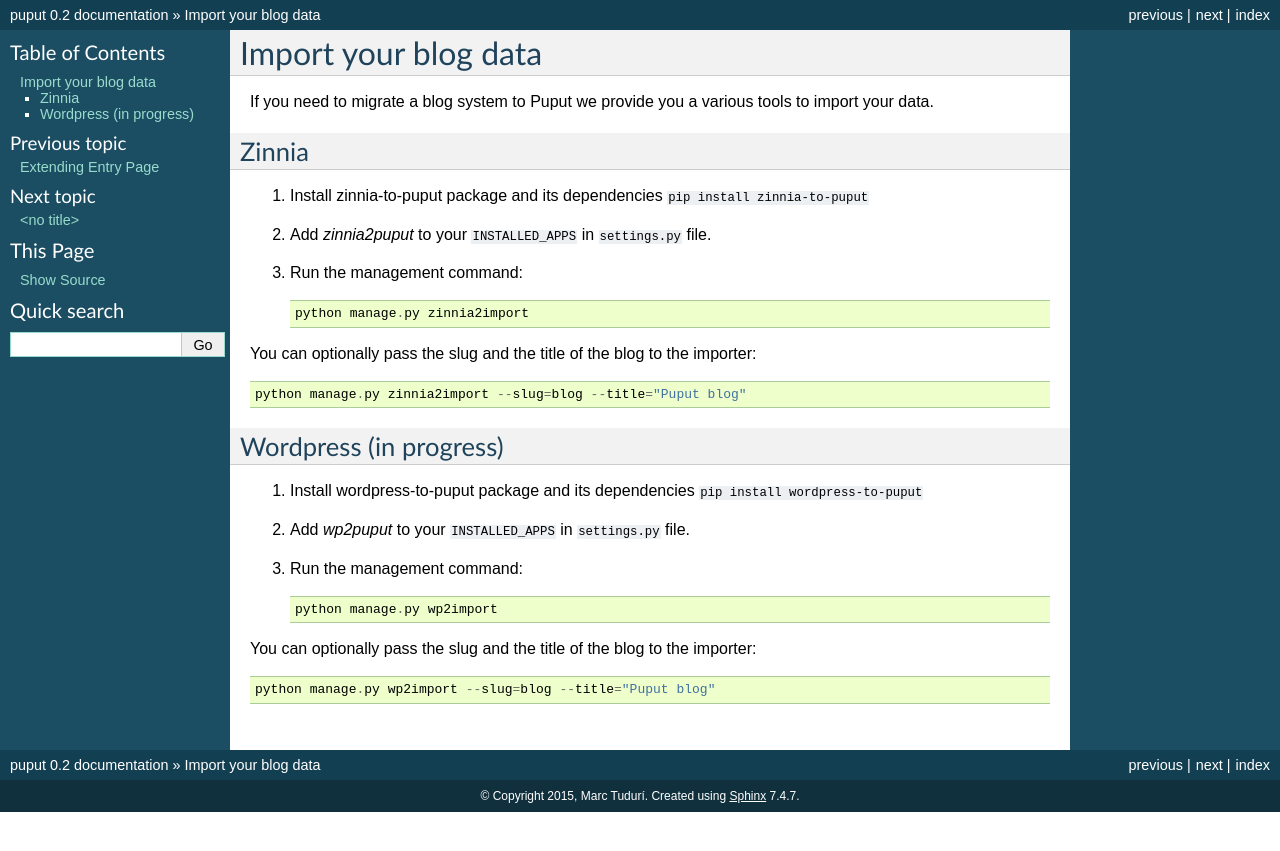
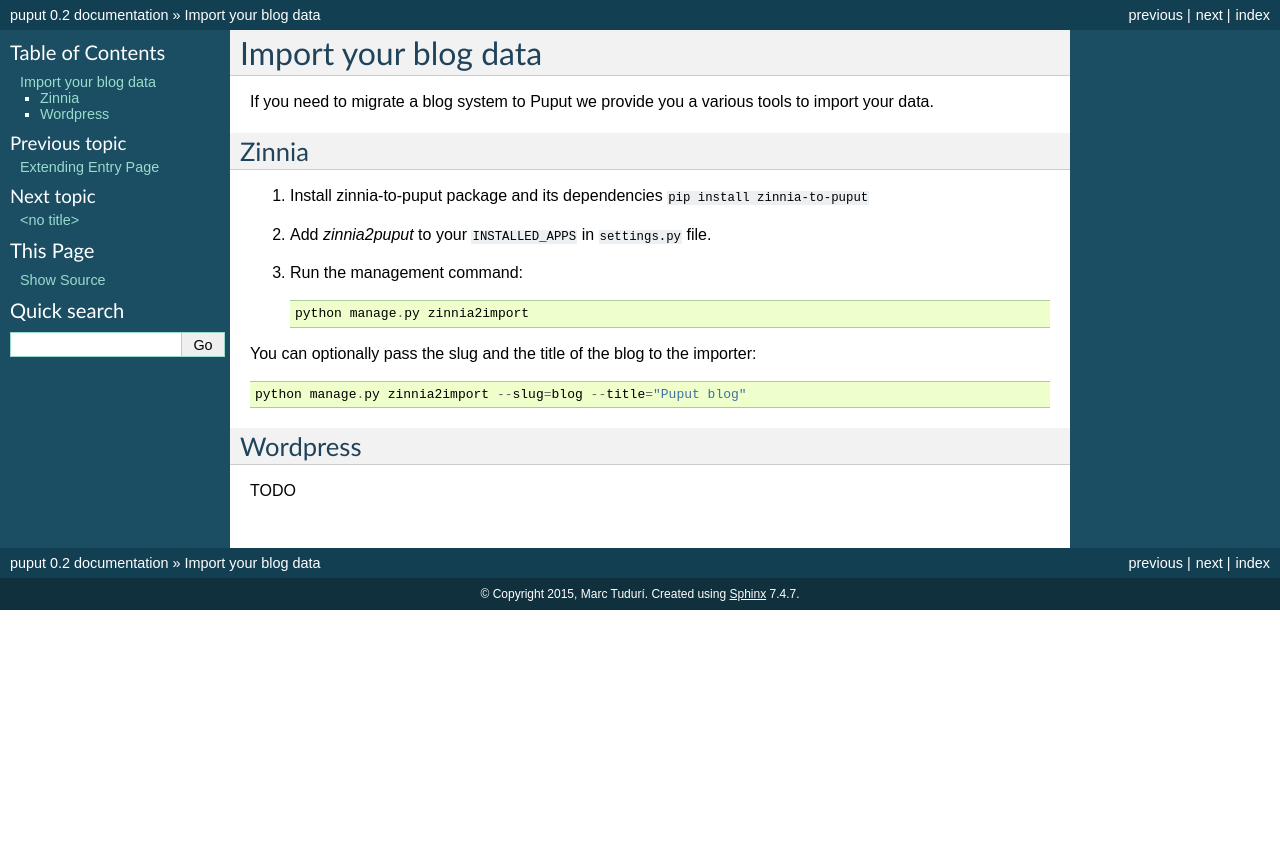
Before and after one commit to APSL/puput, a Sphinx documentation site: the page built from docs/importers.rst, in a window 1280 px wide. Shown: the top 851 px of the page. Built offline with Sphinx 7.4.7, drawn with Linux system fonts in a browser that asks for light colours.

Commit message:
Update importers.rst

```diff
--- a/docs/importers.rst
+++ b/docs/importers.rst
@@ -15,14 +15,6 @@
 
     python manage.py zinnia2import --slug=blog --title="Puput blog"
 
-Wordpress (in progress)
------------------------
-1. Install wordpress-to-puput package and its dependencies :code:`pip install wordpress-to-puput`
-2. Add `wp2puput` to your :code:`INSTALLED_APPS` in :file:`settings.py` file.
-3. Run the management command::
-
-    python manage.py wp2import
-
-You can optionally pass the slug and the title of the blog to the importer::
-
-    python manage.py wp2import --slug=blog --title="Puput blog"
+Wordpress
+---------
+TODO
```
